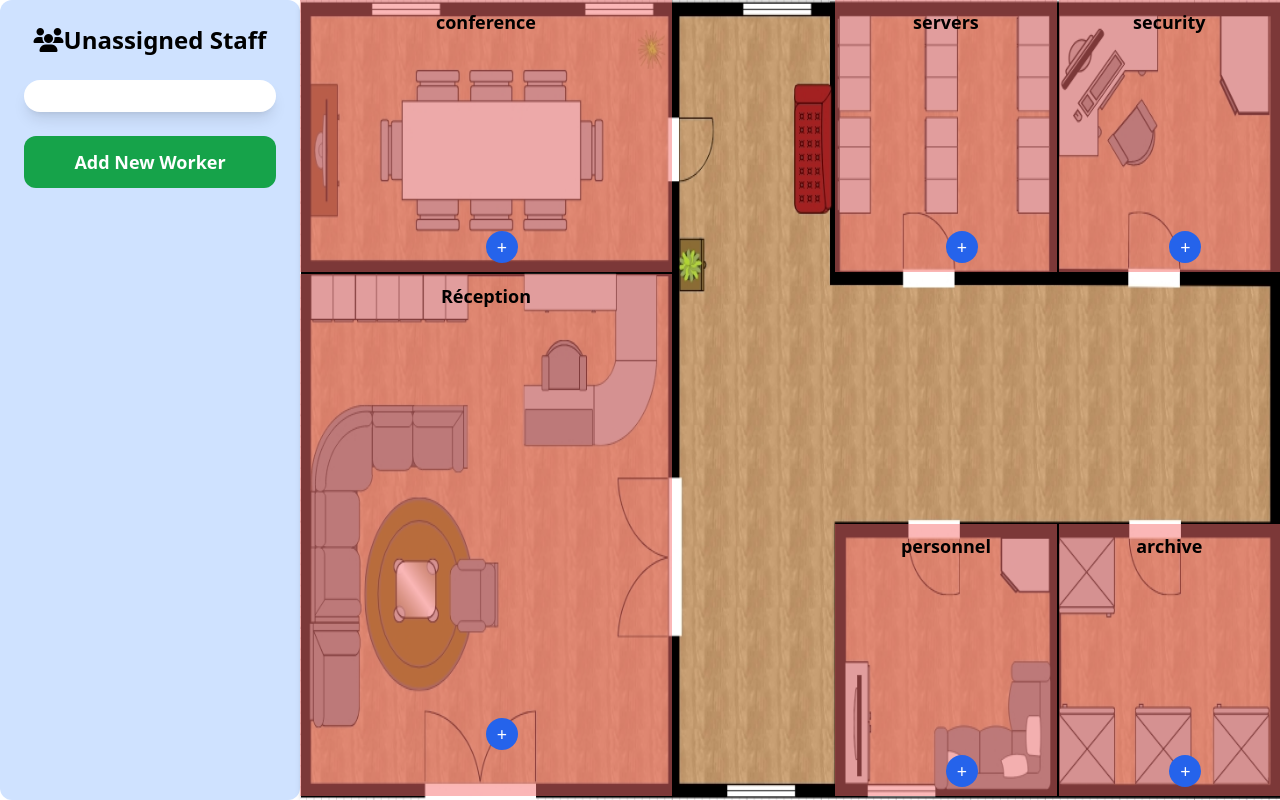
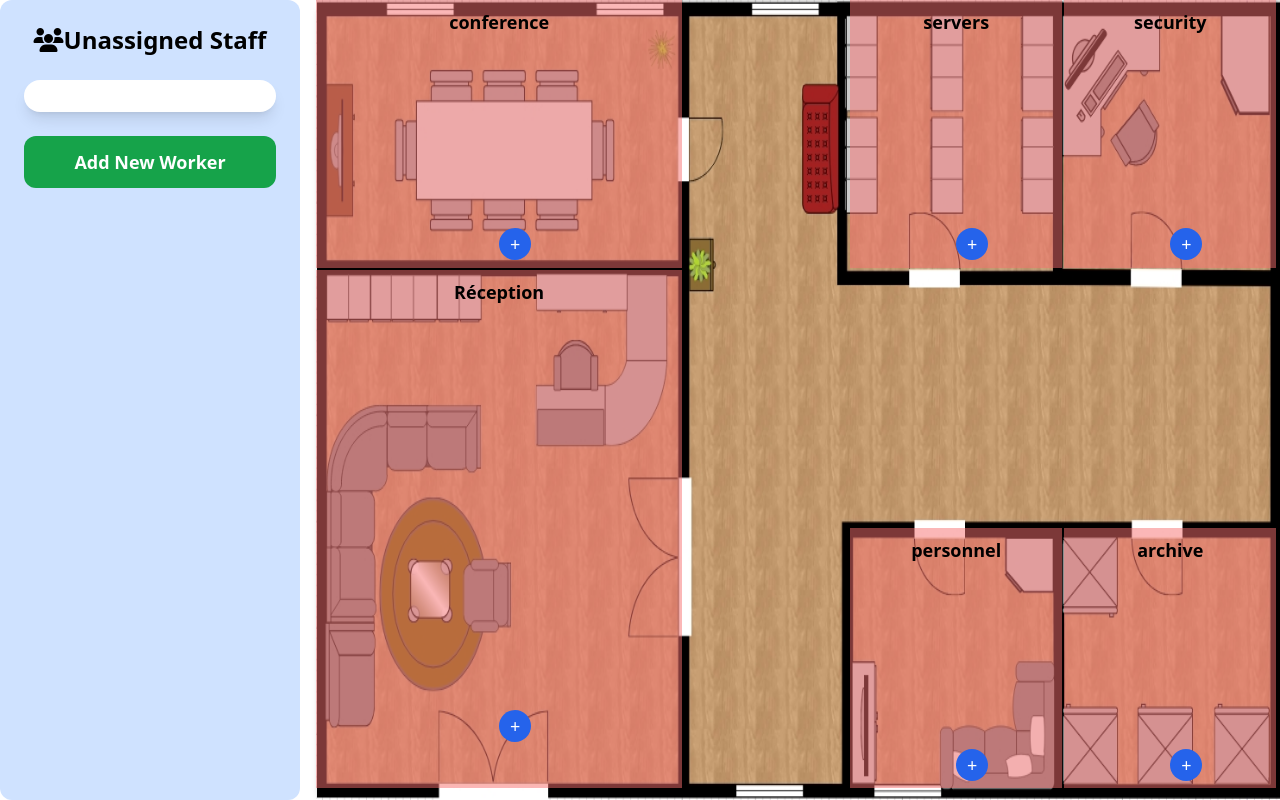
Before and after one commit to maryemlakhouil/WorkSphere, a website: page index.html in a window 1280 px wide. Drawn offline with Linux system fonts and the light colour scheme.

Commit message:
meilleur position section de sidebr

```diff
--- a/index.html
+++ b/index.html
@@ -9,8 +9,8 @@
     <style>
         .WorkSpace{
           display: grid;
-          grid-template-columns: 1.68fr 0.72fr 1fr 1fr;
-          grid-template-rows: 34% 31% 34%;
+          grid-template-columns: 38% 17% 22% 22%;
+          grid-template-rows: 33.5% 32% 32.5%;
           grid-template-areas:
              "conference . servers security"
              "Réception . . . "
@@ -20,8 +20,8 @@
     </style>
 </head>
 
-<body class="h-screen w-screen">
-    <main class="flex h-full">
+<body class="h-screen w-screen overflow-hidden">
+    <main class="flex h-full gap-4">
 
         <!-- Left Sidebar -->
         <section>
@@ -37,7 +37,7 @@
         </section>
 
         <!-- reight Partie-->
-        <section class="relative w-full shadow-md rounded">
+        <section class="relative w-full shadow-md rounded-xl">
             <img src="img/background.jpg" alt="WorkSpace" class="absolute top-0 left-0  w-full h-full">
 
             <div class="WorkSpace w-full h-full" id="WorkSpace">
```
Lines whose indentation alone changed are shown as unchanged.
